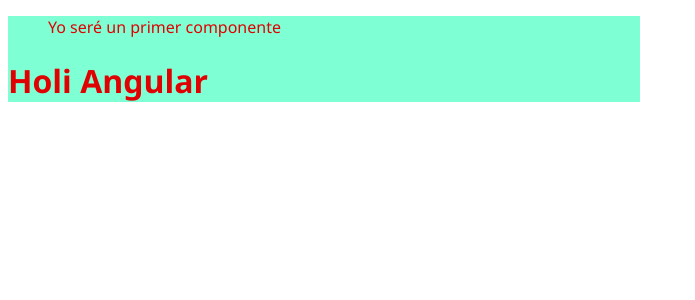
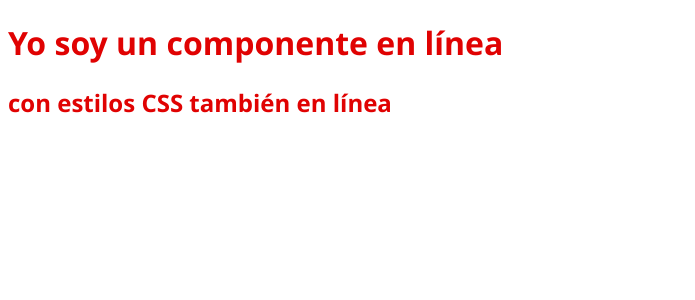
Before and after one commit to JuananA1000/HolaAngular, an Angular app: page / in a window 1280 px wide. Shown: the top 300 px of the page, without its empty margins (0-695 px from the left). Built offline with nearby package versions, Linux system fonts and the light colour scheme.

Commit message:
Componentes en línea con estilos en línea

```diff
--- a/src/app/app.component.ts
+++ b/src/app/app.component.ts
@@ -5,8 +5,16 @@
   selector: 'app-root',
   standalone: true,
   imports: [RouterOutlet],
-  templateUrl: './app.component.html',
-  styleUrl: './app.component.css'
+  template: `
+    <h1>Yo soy un componente en línea</h1>
+    <h2>con estilos CSS también en línea</h2>
+  `,
+  styles: `
+  h1, h2{
+    font-family: 'Segoe UI', Tahoma, Geneva, Verdana, sans-serif;
+    color: #e00202;
+  }
+  `,
 })
 export class AppComponent {
   title = 'HolaAngular';
```
